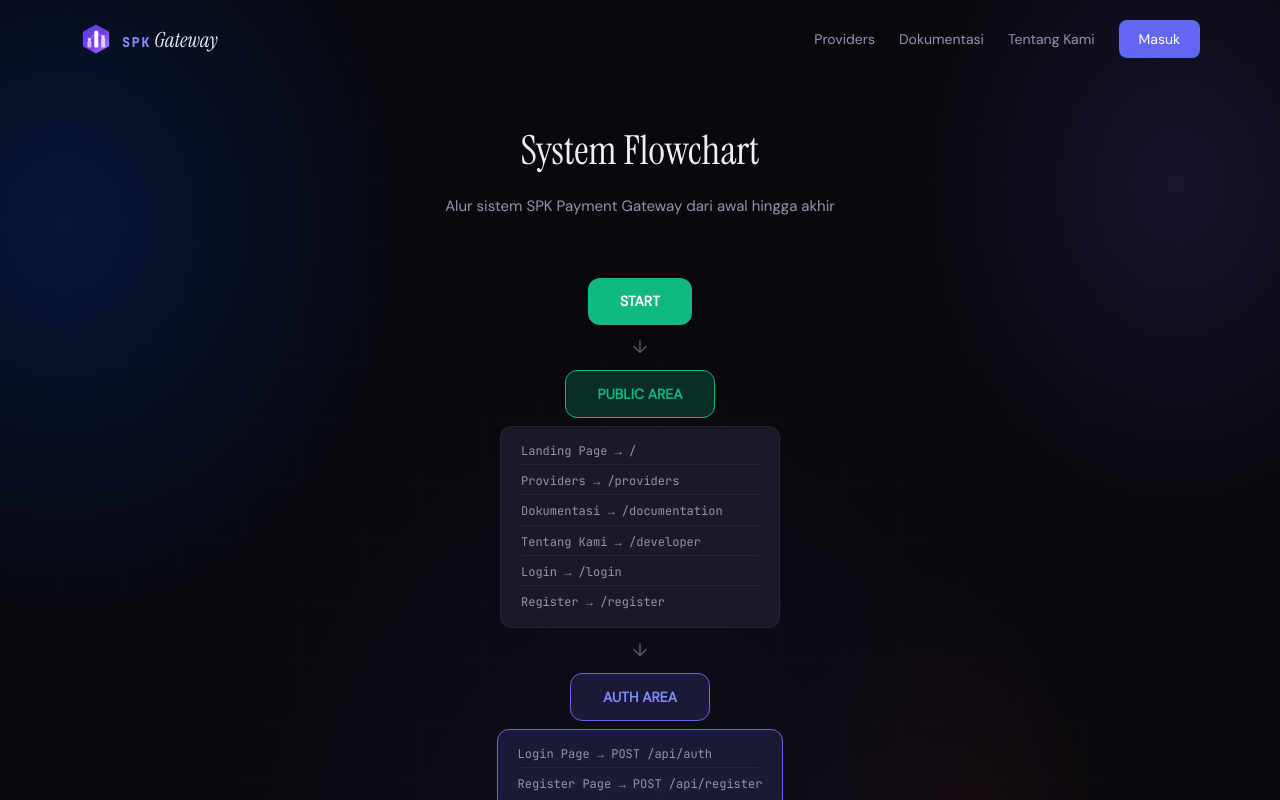
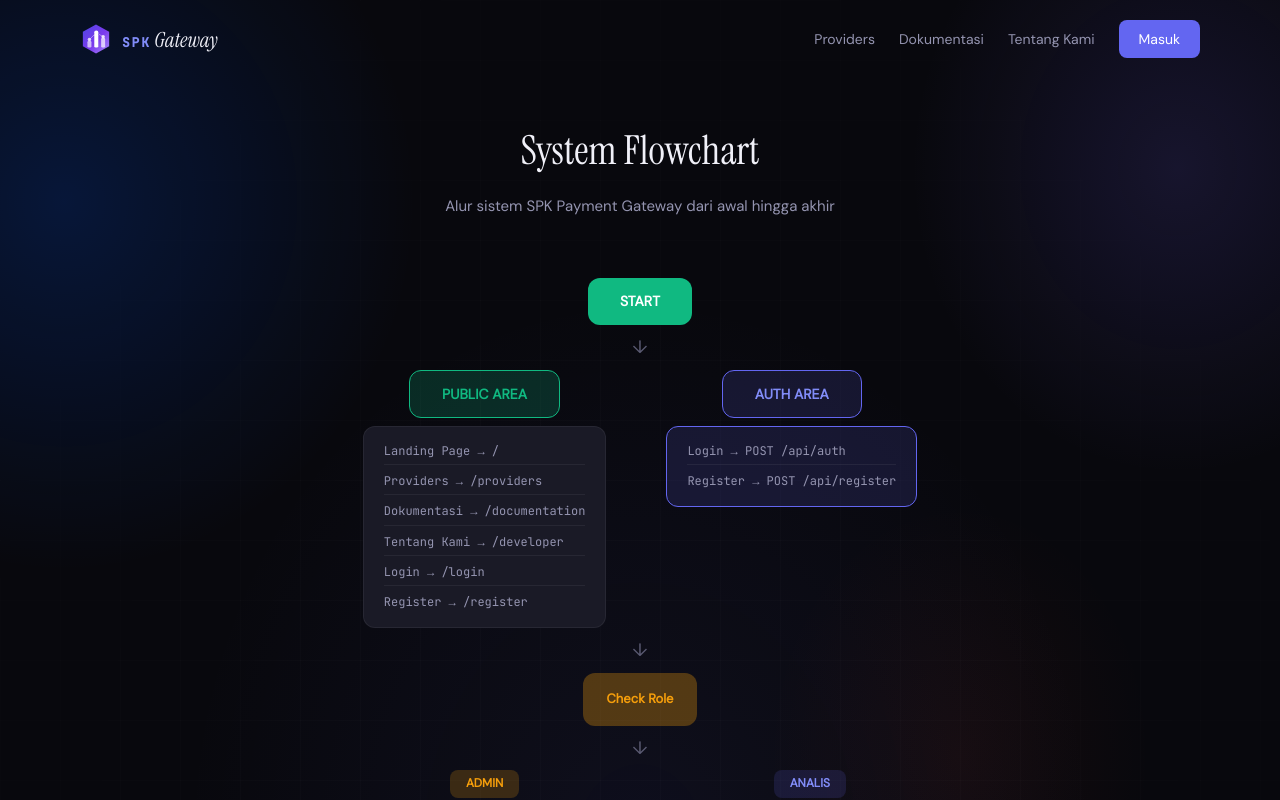
Before and after one commit to pamunqas/spk-app, a Next.js app: page /flowchart in a window 1280 px wide. Shown: the top 800 px of the page. Built offline with nearby package versions, Linux system fonts and the light colour scheme.

Commit message:
fix: make Public and Auth side by side (equal) in flowchart

```diff
--- a/app/flowchart/page.tsx
+++ b/app/flowchart/page.tsx
@@ -22,10 +22,9 @@ export default function FlowchartPage() {
 
           <div className="flow-arrow">↓</div>
 
-          <div className="flow-row">
+          <div className="flow-row branch-row">
+            <div className="flow-node-col">
               <div className="flow-node green">PUBLIC AREA</div>
-          </div>
-          <div className="flow-indent">
               <div className="flow-node-box">
                 <span>Landing Page → /</span>
                 <span>Providers → /providers</span>
@@ -35,16 +34,12 @@ export default function FlowchartPage() {
                 <span>Register → /register</span>
               </div>
             </div>
-
-          <div className="flow-arrow">↓</div>
-
-          <div className="flow-row">
+            <div className="flow-node-col">
               <div className="flow-node blue">AUTH AREA</div>
+              <div className="flow-node-box auth">
+                <span>Login → POST /api/auth</span>
+                <span>Register → POST /api/register</span>
               </div>
-          <div className="flow-indent">
-            <div className="flow-node-box auth">
-              <span>Login Page → POST /api/auth</span>
-              <span>Register Page → POST /api/register</span>
             </div>
           </div>
 
@@ -57,7 +52,7 @@ export default function FlowchartPage() {
           <div className="flow-arrow">↓</div>
 
           <div className="flow-row branch-row">
-            <div className="flow-branch-box">
+            <div className="flow-node-col">
               <span className="branch-badge admin">ADMIN</span>
               <div className="flow-node-box">
                 <span>Dasbor → /admin/dashboard</span>
@@ -67,7 +62,7 @@ export default function FlowchartPage() {
                 <span>Users → /admin/users</span>
               </div>
             </div>
-            <div className="flow-branch-box">
+            <div className="flow-node-col">
               <span className="branch-badge analyst">ANALIS</span>
               <div className="flow-node-box">
                 <span>Bandingkan → /analyst/compare</span>
--- a/app/globals.css
+++ b/app/globals.css
@@ -834,15 +834,15 @@ body { font-family: var(--font-body); background: var(--bg); color: var(--text);
 .flow-node.diamond { background: rgba(245,158,11,0.3); color: var(--gold); padding: 16px 24px; border-radius: var(--r); font-size: 13px; }
 .flow-arrow { font-size: 18px; color: var(--text-3); }
 .flow-indent { display: flex; justify-content: center; }
-.flow-node-box { display: flex; flex-direction: column; gap: 4px; background: var(--surface); border: 1px solid var(--border); border-radius: var(--r); padding: 12px 20px; min-width: 280px; }
-.flow-node-box.auth { border-color: var(--primary); background: var(--primary-dim); min-width: 220px; }
+.flow-node-col { display: flex; flex-direction: column; align-items: center; gap: 8px; }
+.flow-node-box { display: flex; flex-direction: column; gap: 4px; background: var(--surface); border: 1px solid var(--border); border-radius: var(--r); padding: 12px 20px; min-width: 240px; }
+.flow-node-box.auth { border-color: var(--primary); background: var(--primary-dim); min-width: 200px; }
 .flow-node-box.process { min-width: 300px; }
 .flow-node-box.result { border-color: var(--gold); min-width: 220px; }
 .flow-node-box span { font-size: 12px; font-family: var(--font-mono); color: var(--text-2); padding: 3px 0; border-bottom: 1px solid var(--border); }
 .flow-node-box span:last-child { border-bottom: none; }
-.branch-row { gap: 40px; }
-.flow-branch-box { display: flex; flex-direction: column; align-items: center; gap: 8px; }
-.branch-badge { padding: 4px 16px; border-radius: var(--r-sm); font-size: 12px; font-weight: 600; }
+.branch-row { gap: 60px; }
+.branch-badge { padding: 4px 16px; border-radius: var(--r-sm); font-size: 12px; font-weight: 600; margin-bottom: 4px; }
 .branch-badge.admin { background: rgba(245,158,11,0.2); color: var(--gold); }
 .branch-badge.analyst { background: var(--primary-dim); color: var(--primary-light); }
 
```
Lines whose indentation alone changed are shown as unchanged.
